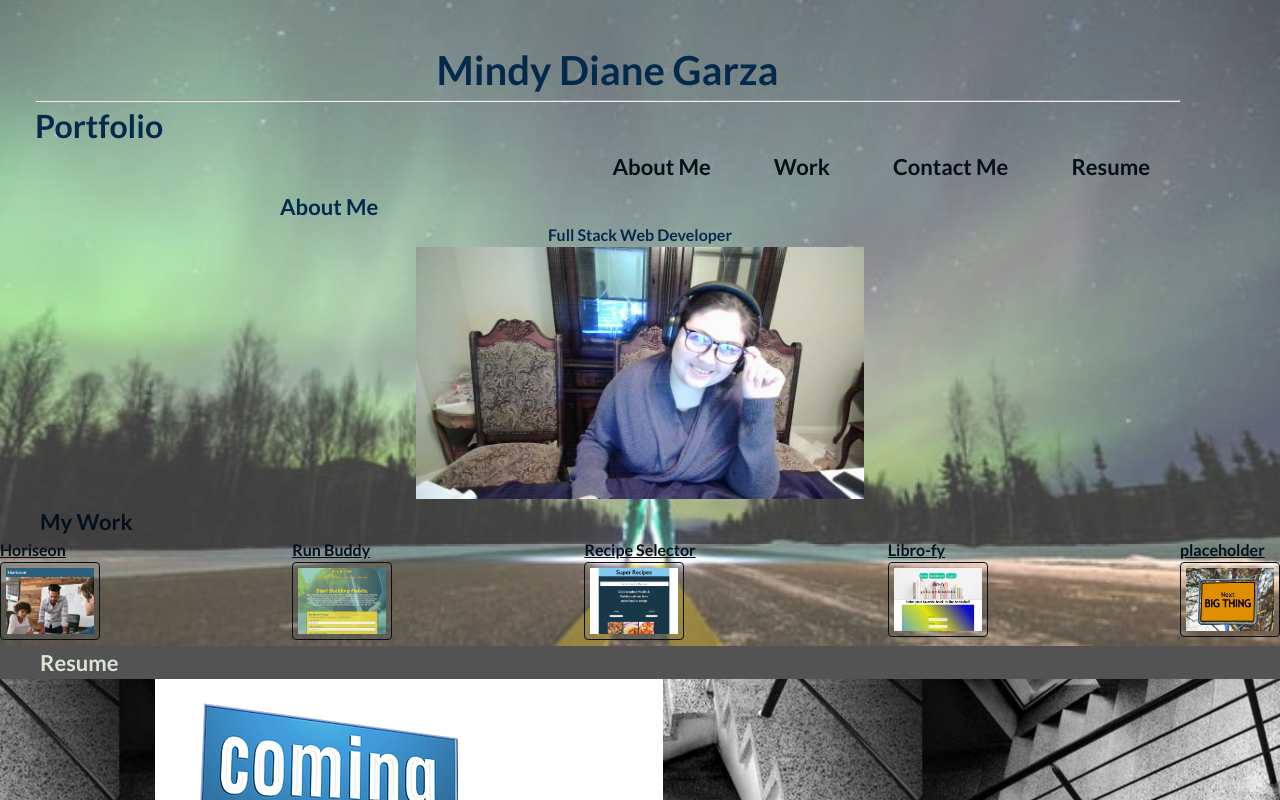
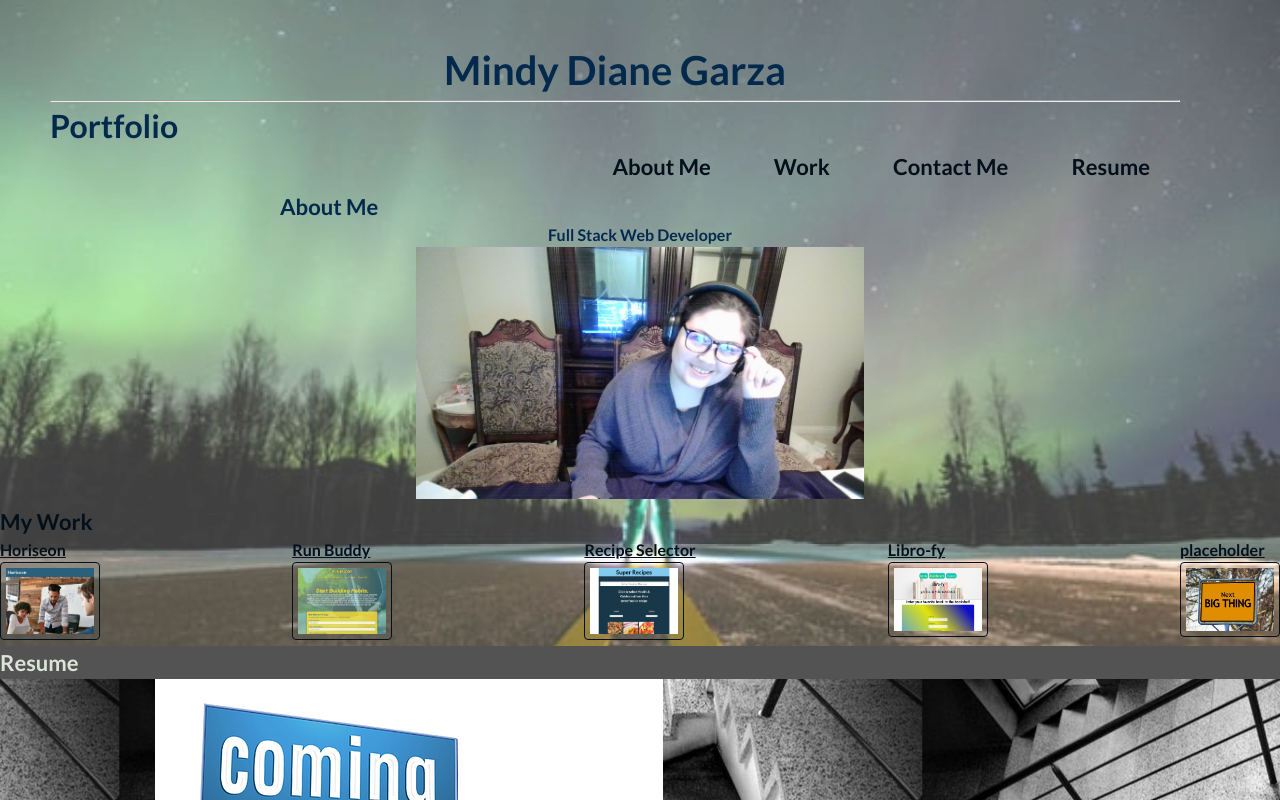
Before and after one commit to Mindydiane/Portfolio, a plain HTML site: page index.html in a window 1280 px wide. Shown: the top 800 px of the page. Drawn offline with Linux system fonts and the light colour scheme.

```diff
--- a/assets/css/simple-grid.css
+++ b/assets/css/simple-grid.css
@@ -37,7 +37,6 @@
 
 h3 {
   font-size: 1.375rem;
-  padding-left: 40px;
 }
 
 h4 {
--- a/assets/css/style.css
+++ b/assets/css/style.css
@@ -20,6 +20,7 @@
     background-position: 75%;
     padding: 40px 35px;
     padding-right: 100px;
+    padding-left: 50px;
 }
 
 header::after {
```
Also changed, not shown: assets/images/free-maps.png (added).
